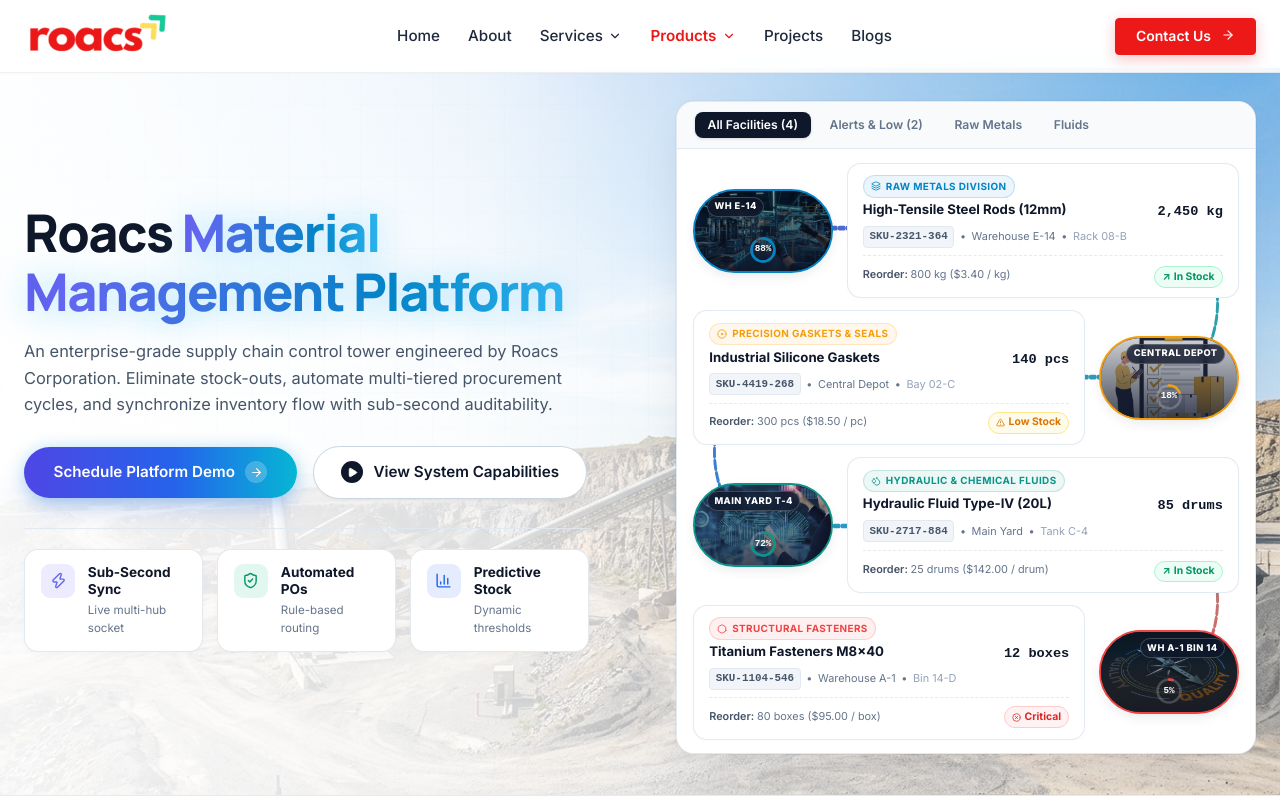
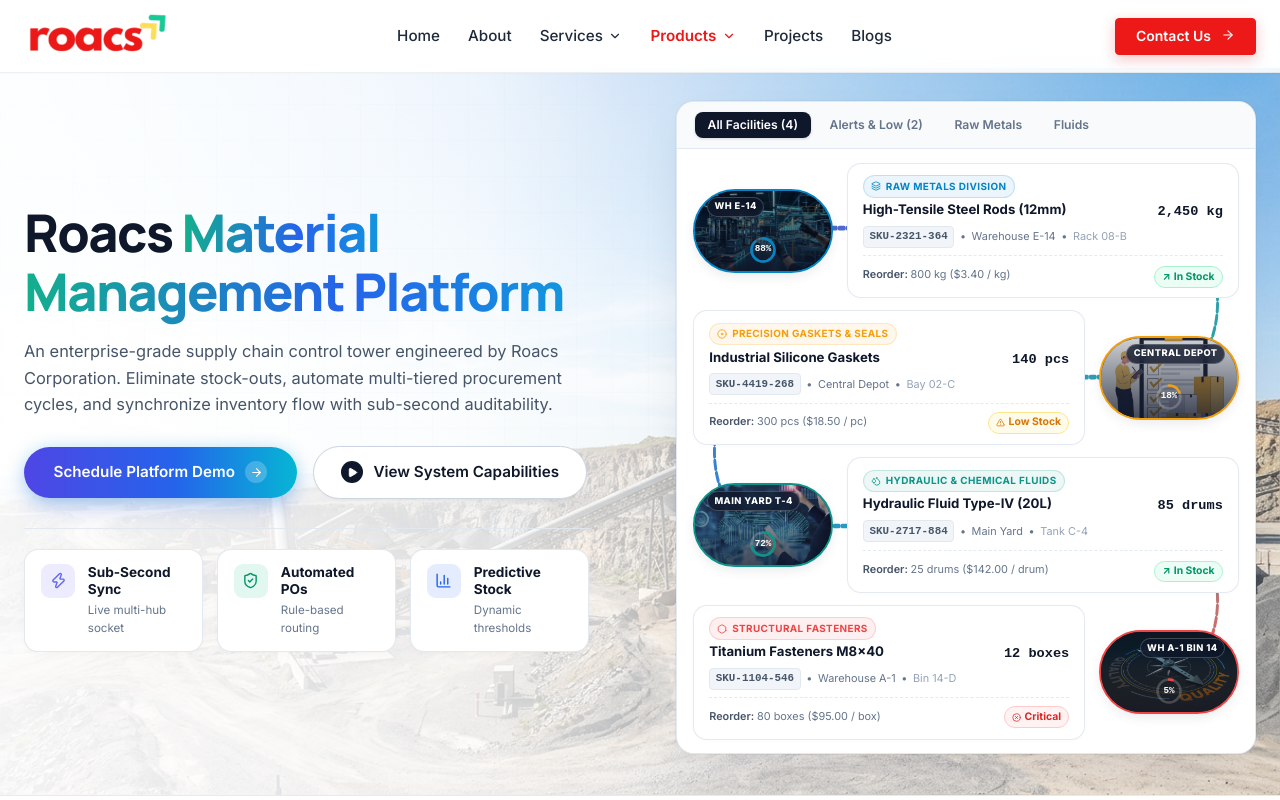
Before and after one commit to roacstech/roacs_new_website, a Next.js app: page /material-management in a window 1280 px wide. Shown: the top 800 px of the page. Built offline with nearby package versions, Linux system fonts and the light colour scheme; a web font is replaced by a local one.

Commit message:
feat(ui): add AnimatedGradientText component with 3-color gradient shift and remove shadows

```diff
--- a/src/components/material-management/MaterialHero.tsx
+++ b/src/components/material-management/MaterialHero.tsx
@@ -4,6 +4,7 @@ import React, { useState, useMemo } from "react";
 import Image from "next/image";
 import Link from "next/link";
 import { Container } from "@/components/common/Container";
+import { AnimatedGradientText } from "@/components/ui/animated-gradient-text";
 import {
   ArrowRight,
   Play,
@@ -199,10 +200,10 @@ export function MaterialHero() {
               }}
             >
               Roacs{" "}
-              <span className="material-gradient-title">
+              <AnimatedGradientText className="material-gradient-title">
                 Material<br />
                 Management Platform
-              </span>
+              </AnimatedGradientText>
             </h1>
 
             {/* Subheading */}
--- /dev/null
+++ b/src/components/ui/animated-gradient-text.tsx
@@ -0,0 +1,25 @@
+import React from "react";
+
+export interface AnimatedGradientTextProps extends React.HTMLAttributes<HTMLSpanElement> {
+  children: React.ReactNode;
+  className?: string;
+}
+
+export function AnimatedGradientText({
+  children,
+  className = "",
+  style,
+  ...props
+}: AnimatedGradientTextProps) {
+  return (
+    <span
+      className={`animated-gradient-text ${className}`}
+      style={style}
+      {...props}
+    >
+      {children}
+    </span>
+  );
+}
+
+export default AnimatedGradientText;
--- a/src/styles/components.css
+++ b/src/styles/components.css
@@ -1769,24 +1769,9 @@ p {
   }
 }
 
-@keyframes material-gradient-flow {
-  0% {
-    background-position: 0% 50%;
-  }
-  50% {
-    background-position: 100% 50%;
-  }
-  100% {
-    background-position: 0% 50%;
-  }
-}
-
-@keyframes material-ambient-pulse {
-  0%, 100% {
-    filter: drop-shadow(0 2px 8px rgba(99, 102, 241, 0.18));
-  }
-  50% {
-    filter: drop-shadow(0 4px 18px rgba(56, 189, 248, 0.42));
+@keyframes animated-gradient-text-shift {
+  to {
+    background-position: 200% center;
   }
 }
 
@@ -1794,33 +1779,31 @@ p {
   animation: hero-headline-slide-up 0.9s cubic-bezier(0.16, 1, 0.3, 1) both;
 }
 
+.animated-gradient-text,
 .material-gradient-title {
   background: linear-gradient(
-    90deg,
-    #4338CA 0%,
-    #6366F1 22%,
-    #0284C7 45%,
-    #38BDF8 60%,
-    #818CF8 80%,
-    #4338CA 100%
+    to right,
+    #2563EB,
+    #06B6D4,
+    #10B981,
+    #2563EB
   );
-  background-size: 260% 100%;
+  background-size: 200% auto;
   -webkit-background-clip: text;
   -webkit-text-fill-color: transparent;
   background-clip: text;
   -webkit-box-decoration-break: clone;
   box-decoration-break: clone;
-  animation: material-gradient-flow 5s ease-in-out infinite, material-ambient-pulse 4s ease-in-out infinite;
+  animation: animated-gradient-text-shift 3.5s linear infinite;
   display: inline;
   position: relative;
-  transition: transform 0.35s cubic-bezier(0.16, 1, 0.3, 1), filter 0.35s ease;
-  will-change: background-position, filter;
   cursor: default;
-}
-
+  filter: none !important;
+}
+
+.animated-gradient-text:hover,
 .material-gradient-title:hover {
-  transform: translateY(-2px) scale(1.02);
-  filter: drop-shadow(0 6px 24px rgba(56, 189, 248, 0.6)) !important;
+  filter: none !important;
 }
 
 .material-hero-primary-btn {
```
